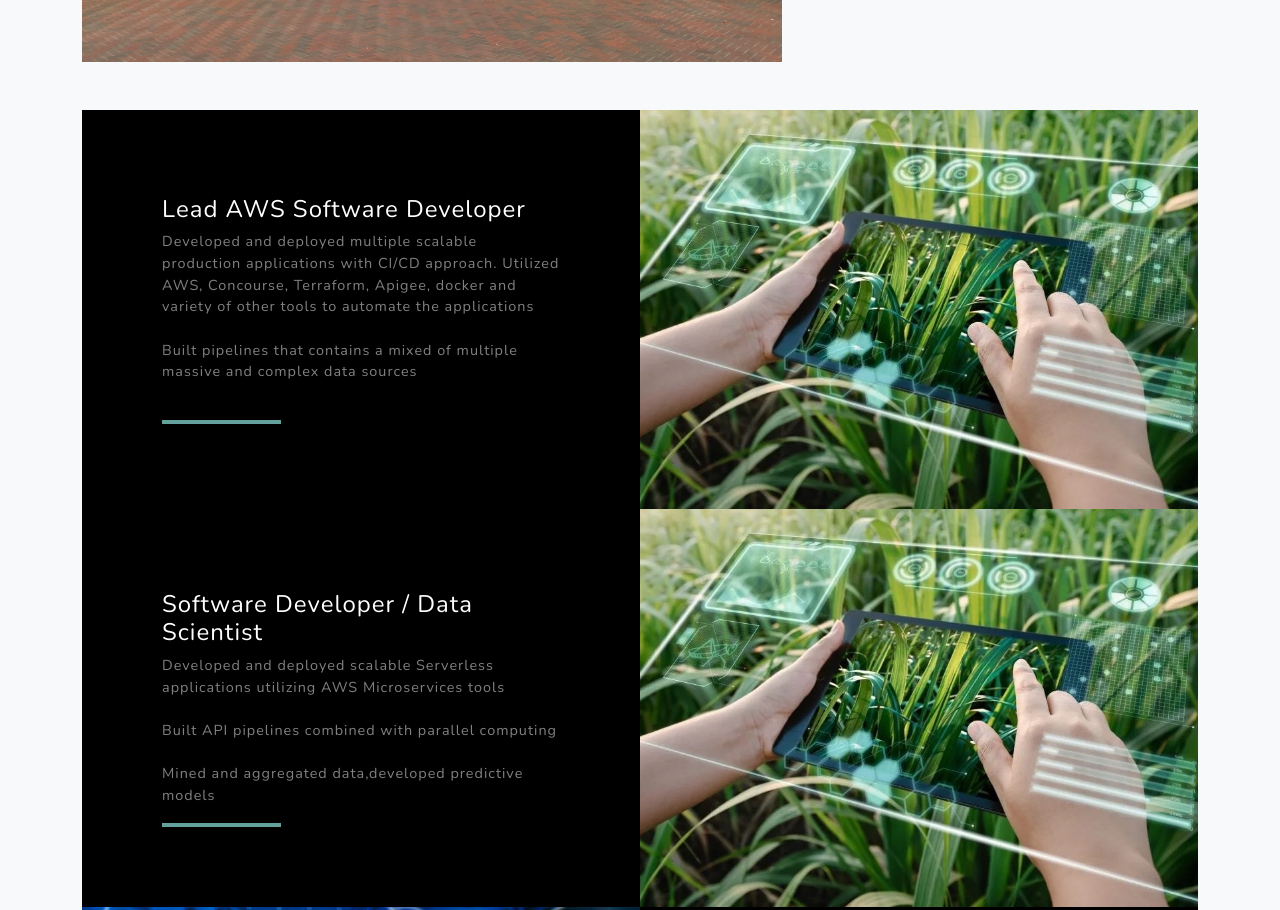
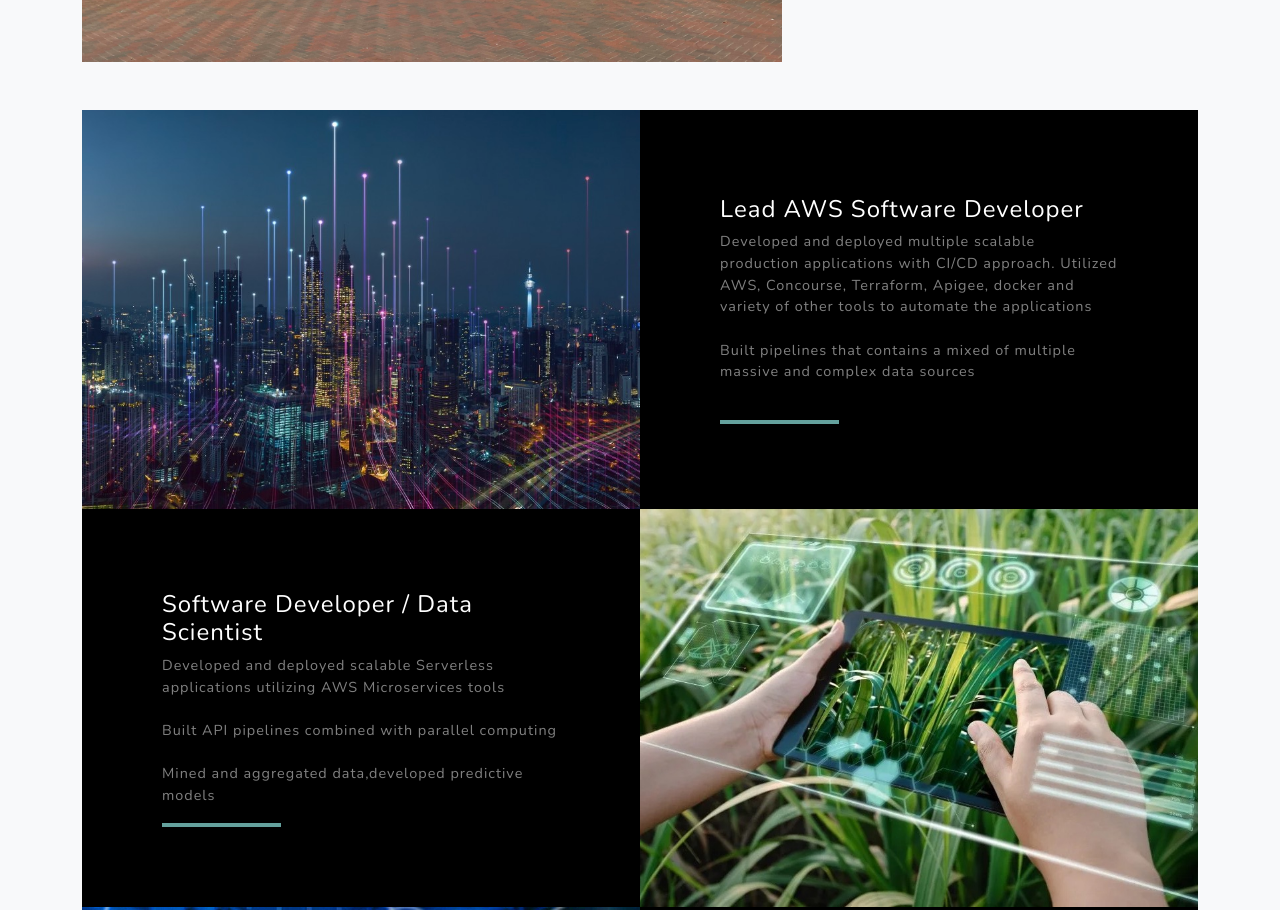
Before and after one commit to bobojingtian/single-page-site, a website: page dist/index.html in a window 1280 px wide. Shown: the part 2437-3347 px from the top of the page. Drawn offline with nearby package versions, Linux system fonts and the light colour scheme.

Commit message:
add new image and change pic format

```diff
--- a/dist/index.html
+++ b/dist/index.html
@@ -78,19 +78,19 @@
                 </div>
 
                 <!-- Project One Row-->
-                <div class="row justify-content-center no-gutters">
-                    <div class="col-lg-6"><img class="img-fluid" src="assets/img/agTech.jpg" alt="" /></div>
-                    <div class="col-lg-6 order-lg-first">
+                <div class="row justify-content-center no-gutters mb-0 mb-lg-0">
+                    <div class="col-lg-6"><img class="img-fluid" src="assets/img/energy.jpg" alt="" /></div>
+                    <div class="col-lg-6">
                         <div class="bg-black text-center h-100 project">
                             <div class="d-flex h-100">
                                 <div class="project-text w-100 my-auto text-center text-lg-left">
                                     <h4 class="text-white">Lead AWS Software Developer</h4>
-
                                     <p class="mb-0 text-white-50">
                                         Developed and deployed multiple scalable production applications with CI/CD approach. Utilized AWS, Concourse, Terraform, Apigee, docker and variety of other tools to automate the applications<br><br>
                                         Built pipelines that contains a mixed of multiple massive and complex data sources<br><br>
                                     </p>
                                     <hr class="d-none d-lg-block mb-0 ml-0" />
+
                                 </div>
                             </div>
                         </div>
@@ -126,13 +126,6 @@
                             <div class="d-flex h-100">
                                 <div class="project-text w-100 my-auto text-center text-lg-left">
                                     <h4 class="text-white">System and Algorithm Developer</h4>
-                                    <!-- <ul><li>Intergrated backend server to kubernetes
-                                            which achieved edge box computing</p></li></ul> -->
-                                    <!-- <ul>
-                                        <li><p style="color:white ">first</li>
-
-                                    </ul> -->
-
                                     <p class="mb-0 text-white-50">
                                         Intergrated backend server to kubernetes
                                         which achieved edge box computing<br><br>
```
Also changed, not shown: dist/assets/img/energy.jpg (added).
